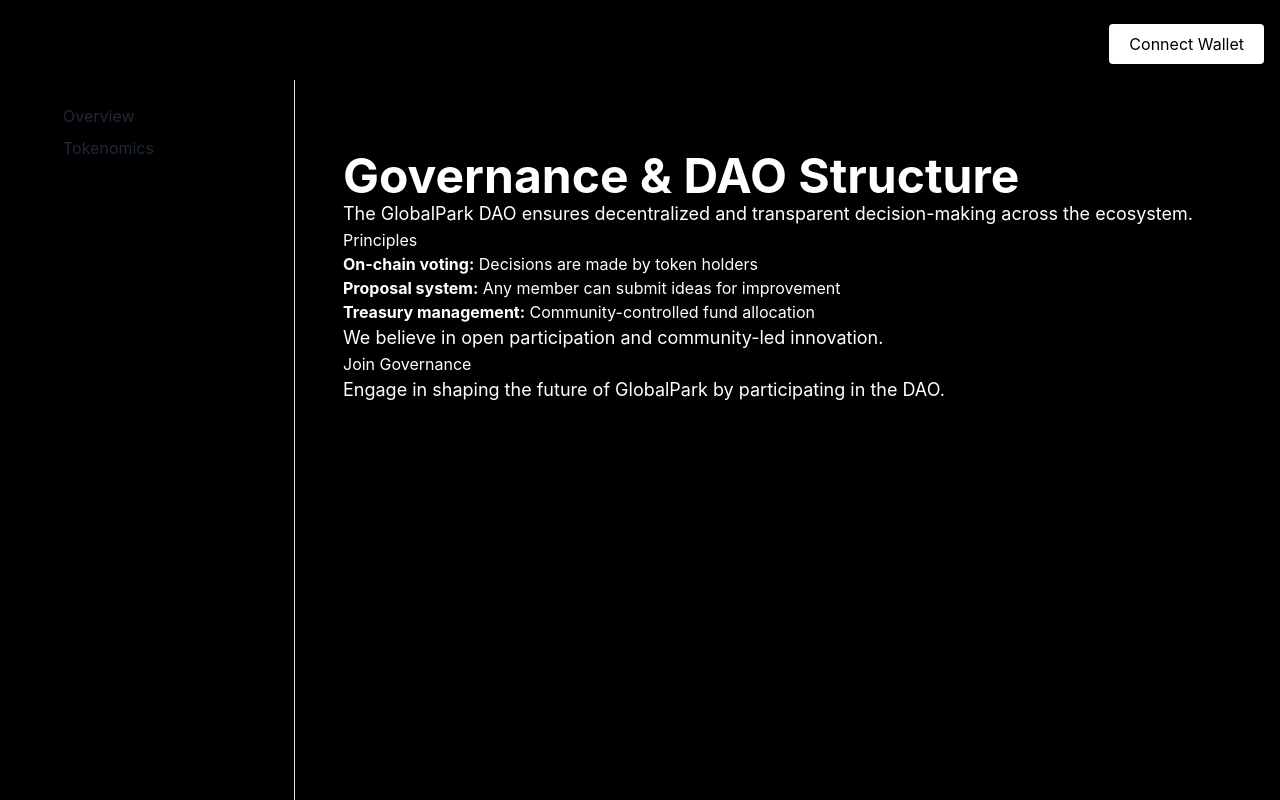
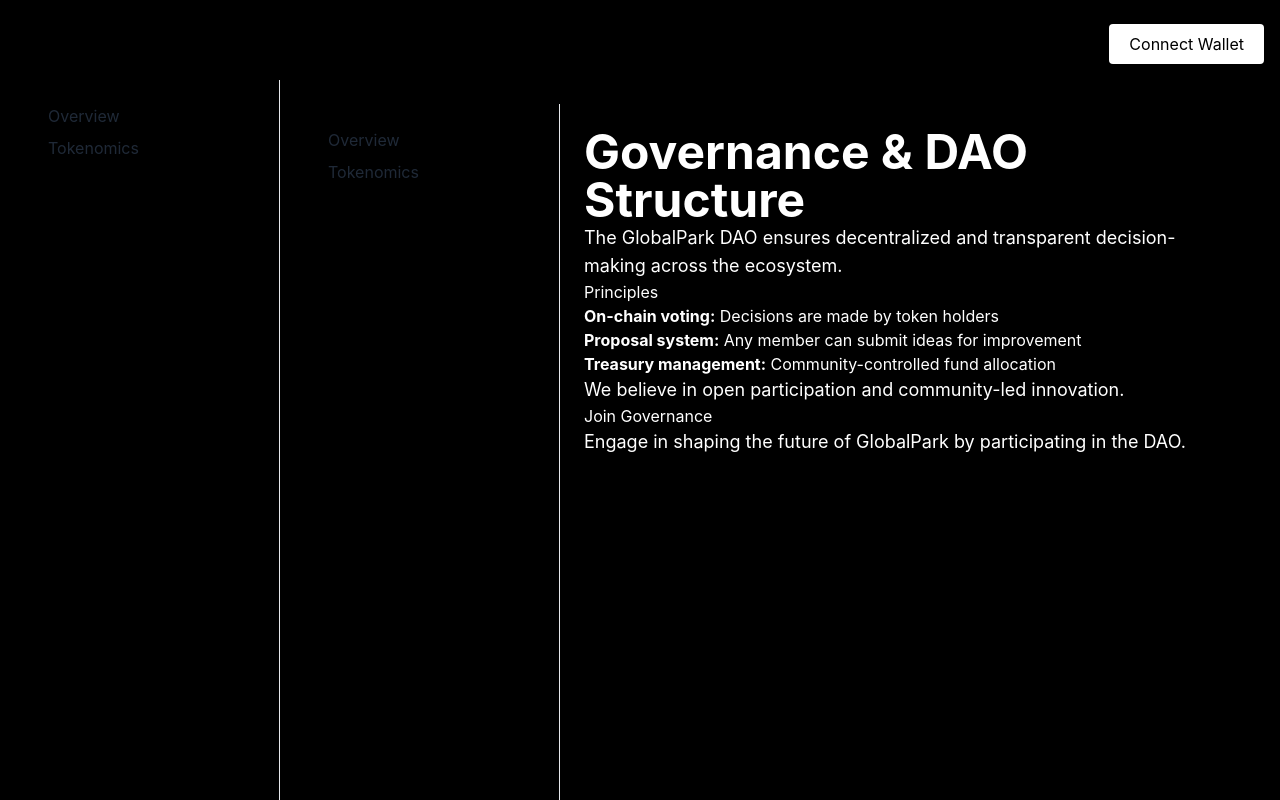
Before and after one commit to GPARKPRO/globalpark-site, a Next.js app: page /docs/governance in a window 1280 px wide. Shown: the top 800 px of the page. Built offline with nearby package versions, Linux system fonts and the light colour scheme.

Commit message:
Update page.tsx

```diff
--- a/app/docs/[slug]/page.tsx
+++ b/app/docs/[slug]/page.tsx
@@ -2,6 +2,7 @@ import { getAllMarkdownPages, getMdSlug } from '@/lib/mdx';
 import { notFound } from 'next/navigation';
 import type { Metadata } from 'next';
 import MdxContent from '@/app/components/mdx/MdxContent';
+import DocsLayout from '../layout';
 
 export const dynamicParams = false;
 
@@ -21,8 +22,8 @@ export default async function DocsPage({ params }: { params: { slug: string } })
   if (!content) return notFound();
 
   return (
-    <main className="px-6 py-12">
+    <DocsLayout>
       <MdxContent>{content}</MdxContent>
-    </main>
+    </DocsLayout>
   );
 }
```
